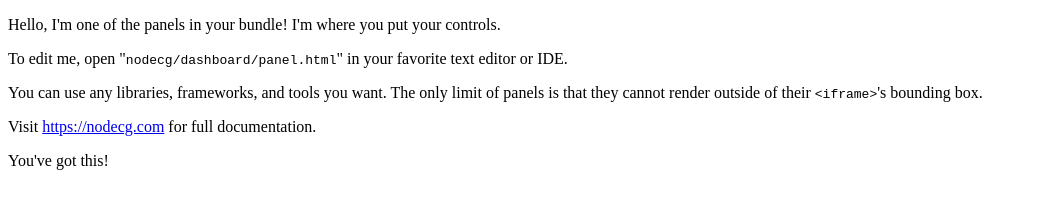
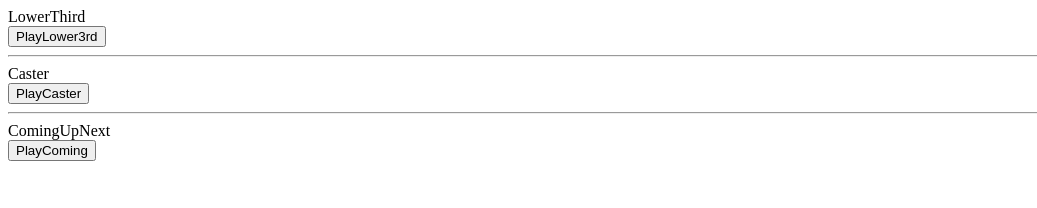
Before and after one commit to rolandviper/sabah-myesport, a website: page dashboard/panel.html in a window 1280 px wide. Shown: the whole page, without its empty margins (0-1037 px from the left). Drawn offline with Linux system fonts and the light colour scheme.

Commit message:
initial add of lower3rd

```diff
--- a/dashboard/panel.html
+++ b/dashboard/panel.html
@@ -2,36 +2,25 @@
 <html lang="en">
 <head>
     <meta charset="UTF-8">
-	<style>
-		.monospace {
-			font-family: monospace;
-		}
-	</style>
+    <meta name="viewport" content="width=device-width, initial-scale=1.0">
+    <title>Input Keys</title>
 </head>
 <body>
-	<p>
-		Hello, I'm one of the panels in your bundle!
-		I'm where you put your controls.
-	</p>
 
-	<p>To edit me, open "<span id="path" class="monospace"></span>" in your favorite text editor or IDE.</p>
+	<span>LowerThird</span>
+	<br>
+	<button onclick="playl3()">PlayLower3rd</button>
+	<hr>
+	<span>Caster</span>
+	<br>
+	<button onclick="playCaster()">PlayCaster</button>
+	<hr>
+	<span>ComingUpNext</span>
+	<br>
+	<button onclick="playComing()">PlayComing</button>
 
-	<p>
-		You can use any libraries, frameworks, and tools you want.
-		The only limit of panels is that they cannot render outside of their
-		<span class="monospace">&lt;iframe&gt;</span>'s bounding box.
-	</p>
 
-	<p>Visit <a href="https://nodecg.com" target="_blank" rel="noopener">https://nodecg.com</a> for full documentation.</p>
 
-	<p>You've got this!</p>
-
-	<script>
-		document.getElementById('path').textContent = `nodecg${window.location.pathname}`;
-
-		// You can access the NodeCG api anytime from the `window.nodecg` object
-		// Or just `nodecg` for short. Like this!:
-		nodecg.log.info('Here\'s an example of using NodeCG\'s logging API!');
-	</script>
+<script src="panel.js"></script>
 </body>
 </html>
--- /dev/null
+++ b/dashboard/panel.js
@@ -0,0 +1,11 @@
+function playl3() {
+	nodecg.sendMessage('playl3');
+}
+
+function playCaster() {
+	nodecg.sendMessage('playcaster');
+}
+
+function playComing() {
+	nodecg.sendMessage('playcoming');
+}
```
Also changed, not shown: package.json (+3 -11 lines), graphics/lower3rd.css (added), graphics/lower3rd.html (renamed from graphics/index.html), graphics/lower3rd.js (added).
